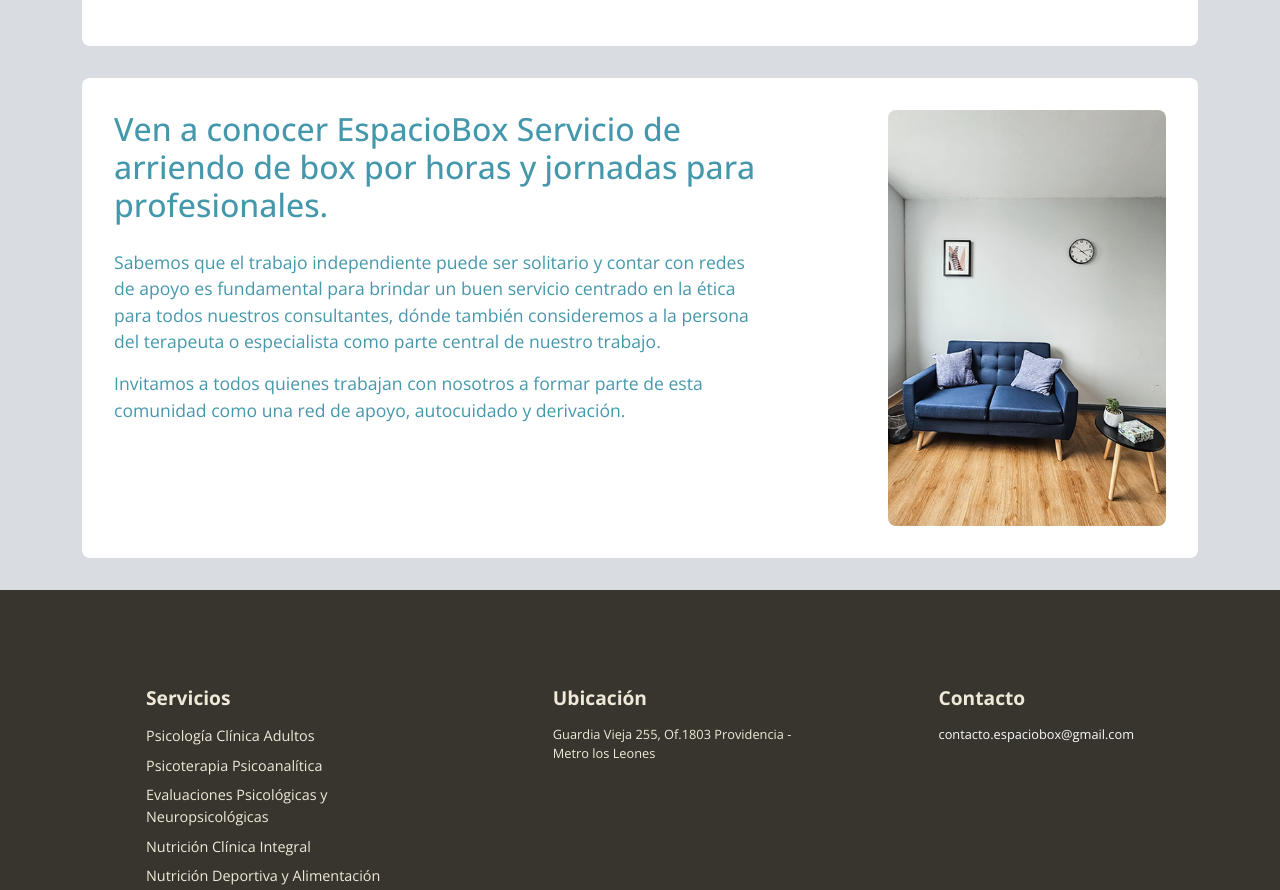
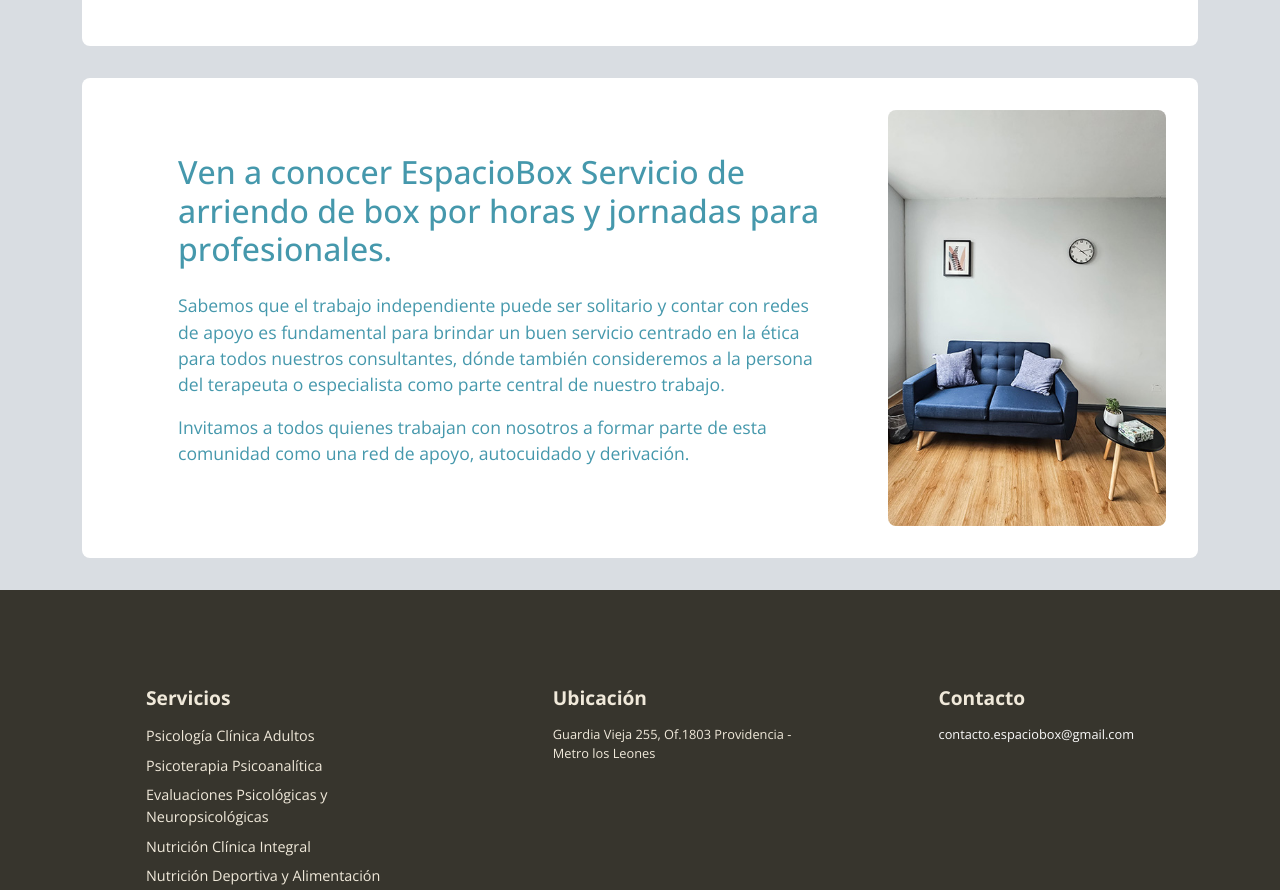
Before and after one commit to ssalinascalibar/espacio-box-noLogin, a React (Vite) app: page / in a window 1280 px wide. Shown: the part 2526-3416 px from the top of the page. Built offline with nearby package versions, Linux system fonts and the light colour scheme.

Commit message:
add semantic tags to featuresection

```diff
--- a/src/features/home/FeatureSection.jsx
+++ b/src/features/home/FeatureSection.jsx
@@ -4,11 +4,12 @@ import "./featureSection.css";
 export default function FeatureSection() {
   return (
     <div className="features backgroundSection">
-      <div className="features-content">
+      <section className="features-content">
         <h2 className="section-titles">
           Ven a conocer EspacioBox Servicio de arriendo de box por horas y
           jornadas para profesionales.
         </h2>
+        <article>
           <p>
             Sabemos que el trabajo independiente puede ser solitario y contar con
             redes de apoyo es fundamental para brindar un buen servicio centrado
@@ -20,8 +21,9 @@ export default function FeatureSection() {
             Invitamos a todos quienes trabajan con nosotros a formar parte de esta
             comunidad como una red de apoyo, autocuidado y derivación.
           </p>
-      </div>
-      <div className="fluid-image">
+        </article>
+      </section>
+      <div className="fluid-image image-features">
         <Image src="/assets/img/featuresSection.jpg" fluid />
       </div>
     </div>
--- a/src/features/home/featureSection.css
+++ b/src/features/home/featureSection.css
@@ -1,6 +1,15 @@
 .features {
     display: flex;
     flex-direction: column;
+}
+
+.features-content {
+    display: flex;
+    flex-direction: column;
+}
+
+.image-features {
+    margin: 0 auto;
 }
 
 /* Media query para desktop (pantallas desde 992px) */
@@ -10,8 +19,8 @@
     }
 
     .features-content{
-        padding: 0 8rem 0 0;
-
+        justify-content: center;
+        padding: 0 4rem 0 4rem;
     }
 
     .features-content p{
```
Lines whose indentation alone changed are shown as unchanged.
